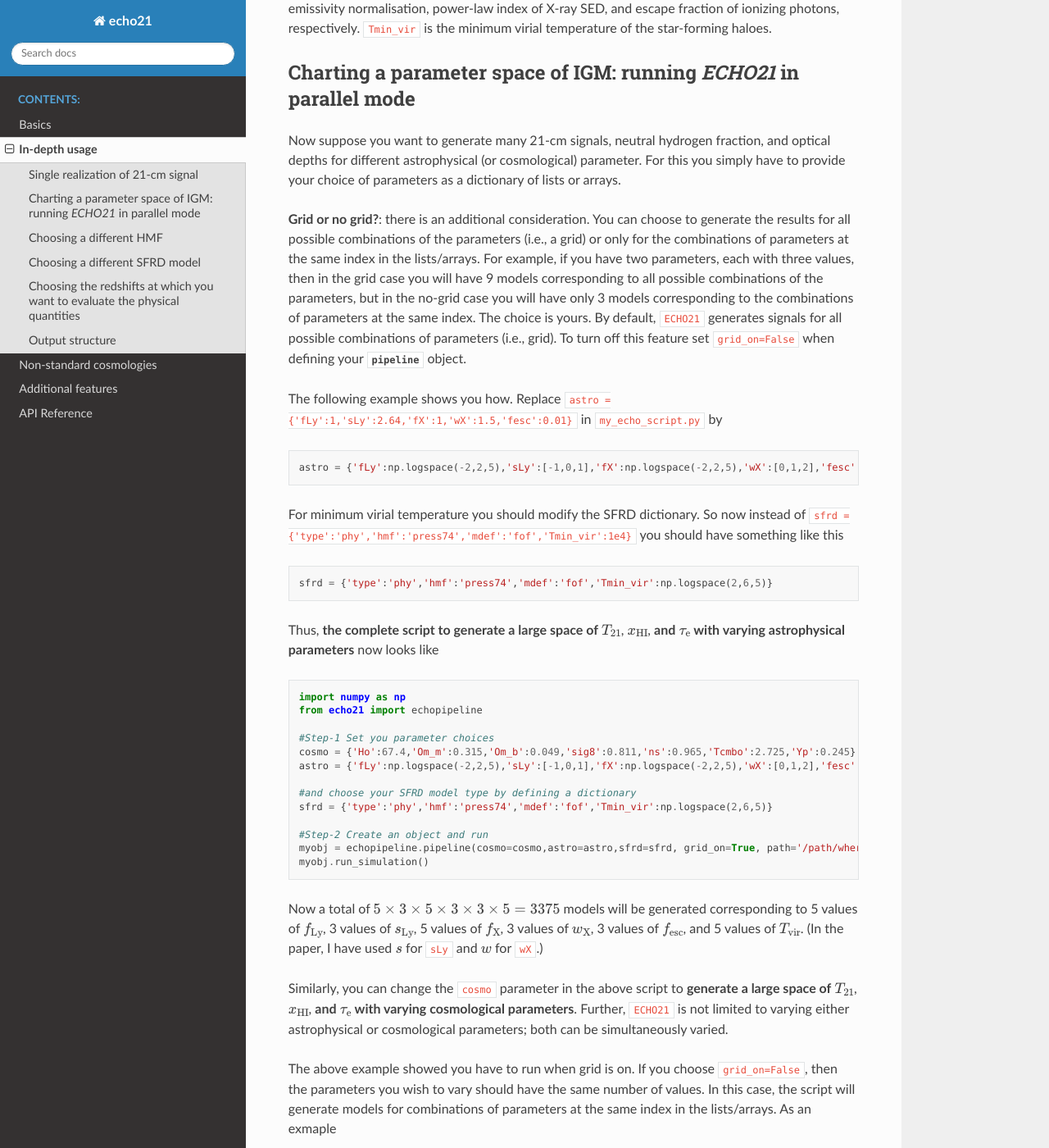
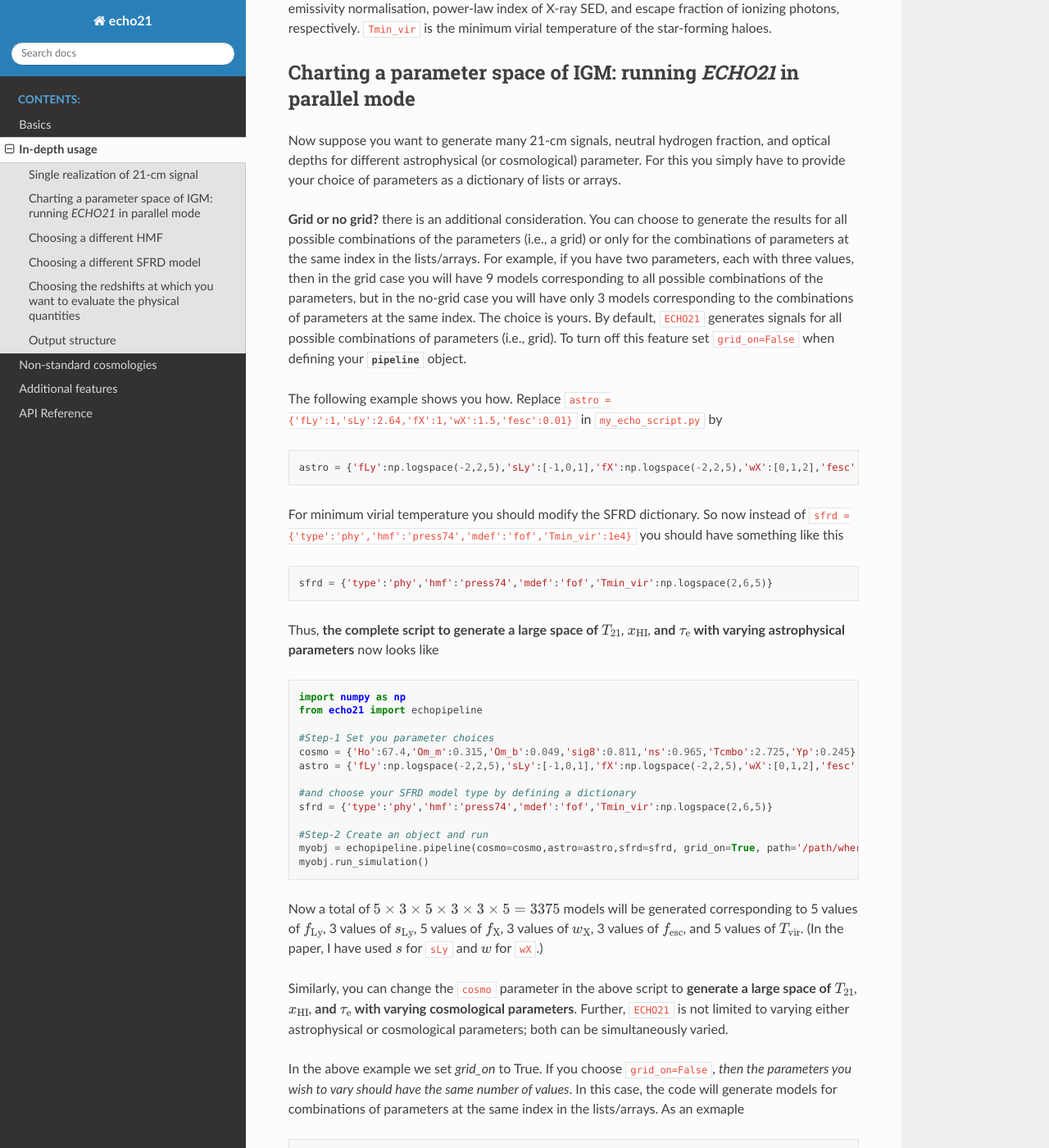
Before and after one commit to shikharmittal04/echo21, a Sphinx documentation site: the page built from docs/detexp.rst, in a window 1280 px wide and 1400 px high, scrolled down 1015 px. Shown: the whole window at 82% size. Built offline with Sphinx 7.4.7 and the Read the Docs theme 3.1.0, drawn with Linux system fonts in a browser that asks for light colours; some of the changed text lies outside the part shown.

Commit message:
Update docs

```diff
--- a/docs/conf.py
+++ b/docs/conf.py
@@ -14,7 +14,7 @@ sys.path.insert(0,os.path.abspath('../src'))
 project = 'echo21'
 copyright = '2026, Shikhar Mittal'
 author = 'Shikhar Mittal'
-release = '4.1.1'
+release = '4.1.2'
 
 # -- General configuration ---------------------------------------------------
 # https://www.sphinx-doc.org/en/master/usage/configuration.html#general-configuration
--- a/docs/detexp.rst
+++ b/docs/detexp.rst
@@ -45,7 +45,7 @@ Charting a parameter space of IGM: running `ECHO21` in parallel mode
 
 Now suppose you want to generate many 21-cm signals, neutral hydrogen fraction, and optical depths for different astrophysical (or cosmological) parameter. For this you simply have to provide your choice of parameters as a dictionary of lists or arrays.
 
-**Grid or no grid?**: there is an additional consideration. You can choose to generate the results for all possible combinations of the parameters (i.e., a grid) or only for the combinations of parameters at the same index in the lists/arrays. For example, if you have two parameters, each with three values, then in the grid case you will have 9 models corresponding to all possible combinations of the parameters, but in the no-grid case you will have only 3 models corresponding to the combinations of parameters at the same index. The choice is yours. By default, ``ECHO21`` generates signals for all possible combinations of parameters (i.e., grid). To turn off this feature set ``grid_on=False`` when defining your :class:`pipeline` object.
+**Grid or no grid?** there is an additional consideration. You can choose to generate the results for all possible combinations of the parameters (i.e., a grid) or only for the combinations of parameters at the same index in the lists/arrays. For example, if you have two parameters, each with three values, then in the grid case you will have 9 models corresponding to all possible combinations of the parameters, but in the no-grid case you will have only 3 models corresponding to the combinations of parameters at the same index. The choice is yours. By default, ``ECHO21`` generates signals for all possible combinations of parameters (i.e., grid). To turn off this feature set ``grid_on=False`` when defining your :class:`pipeline` object.
 
 
 The following example shows you how. Replace ``astro = {'fLy':1,'sLy':2.64,'fX':1,'wX':1.5,'fesc':0.01}`` in ``my_echo_script.py`` by
@@ -82,7 +82,7 @@ Now a total of :math:`5\times3\times5\times3\times3\times5=3375` models will be
 
 Similarly, you can change the ``cosmo`` parameter in the above script to **generate a large space of** :math:`T_{21}`, :math:`x_{\mathrm{HI}}`, **and** :math:`\tau_{\mathrm{e}}` **with varying cosmological parameters**. Further, ``ECHO21`` is not limited to varying either astrophysical or cosmological parameters; both can be simultaneously varied.
 
-The above example showed you have to run when grid is on. If you choose ``grid_on=False``, then the parameters you wish to vary should have the same number of values. In this case, the script will generate models for combinations of parameters at the same index in the lists/arrays. As an exmaple
+In the above example we set `grid_on` to True. If you choose ``grid_on=False``, *then the parameters you wish to vary should have the same number of values*. In this case, the code will generate models for combinations of parameters at the same index in the lists/arrays. As an exmaple
 
 .. code:: python
 
--- a/pyproject.toml
+++ b/pyproject.toml
@@ -4,7 +4,7 @@ build-backend = "hatchling.build"
 
 [project]
 name = "echo21"
-version = "4.1.1"
+version = "4.1.2"
 dependencies = [
   "numpy",
   "scipy",
```
Also changed, not shown: other parts of docs/detexp.rst (+1 -1 lines).
